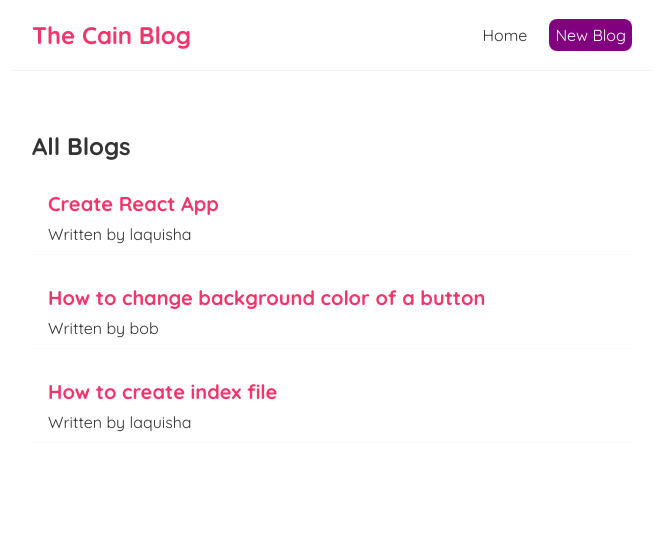
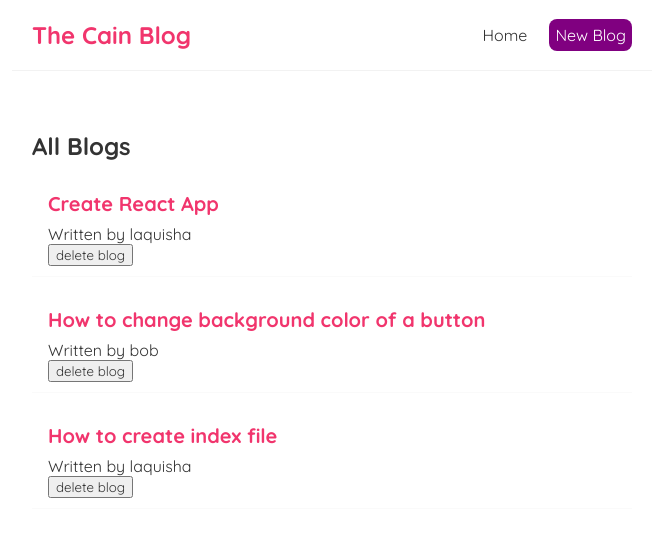
Before and after one commit to llcain/react-cain-blog, a React (Create React App) app: page / in a window 1280 px wide. Shown: the top 536 px of the page, without its empty margins (308-971 px from the left). Built offline with nearby package versions, Linux system fonts and the light colour scheme.

Commit message:
Added button - added click event

```diff
--- a/src/BlogList.js
+++ b/src/BlogList.js
@@ -1,4 +1,4 @@
-const BlogList = ({ blogs, title }) => {
+const BlogList = ({ blogs, title, handleDelete }) => {
 
     // const blogs = props.blogs;
     // const title = props.title;
@@ -9,7 +9,8 @@
             {blogs.map((blog) => (
                 <div className="blog-preview" key={blog.id}>
                     <h2>{ blog.title }</h2>
-                    <p>Written by { blog.author } </p>
+                    <p>Written by { blog.author }</p>
+                    <button onClick={() => handleDelete(blog.id)}>delete blog</button>
                 </div>
             ))}
         </div>
--- a/src/Home.js
+++ b/src/Home.js
@@ -9,9 +9,14 @@
         { title: 'How to create index file', body: 'Open project in vs code. Click on new file. Name the file index.html. Put markup language in it. Start live server.', author: 'laquisha', id: 3}
     ]);
 
+    const handleDelete = (id) => {
+        const newBlogs = blogs.filter(blog => blog.id !== id);
+        setBlogs(newBlogs);
+    }
+
     return (
         <div className="home">
-            <BlogList blogs={blogs} title="All Blogs" />
+            <BlogList blogs={blogs} title="All Blogs" handleDelete={handleDelete} />
         </div>
 
      );
```
